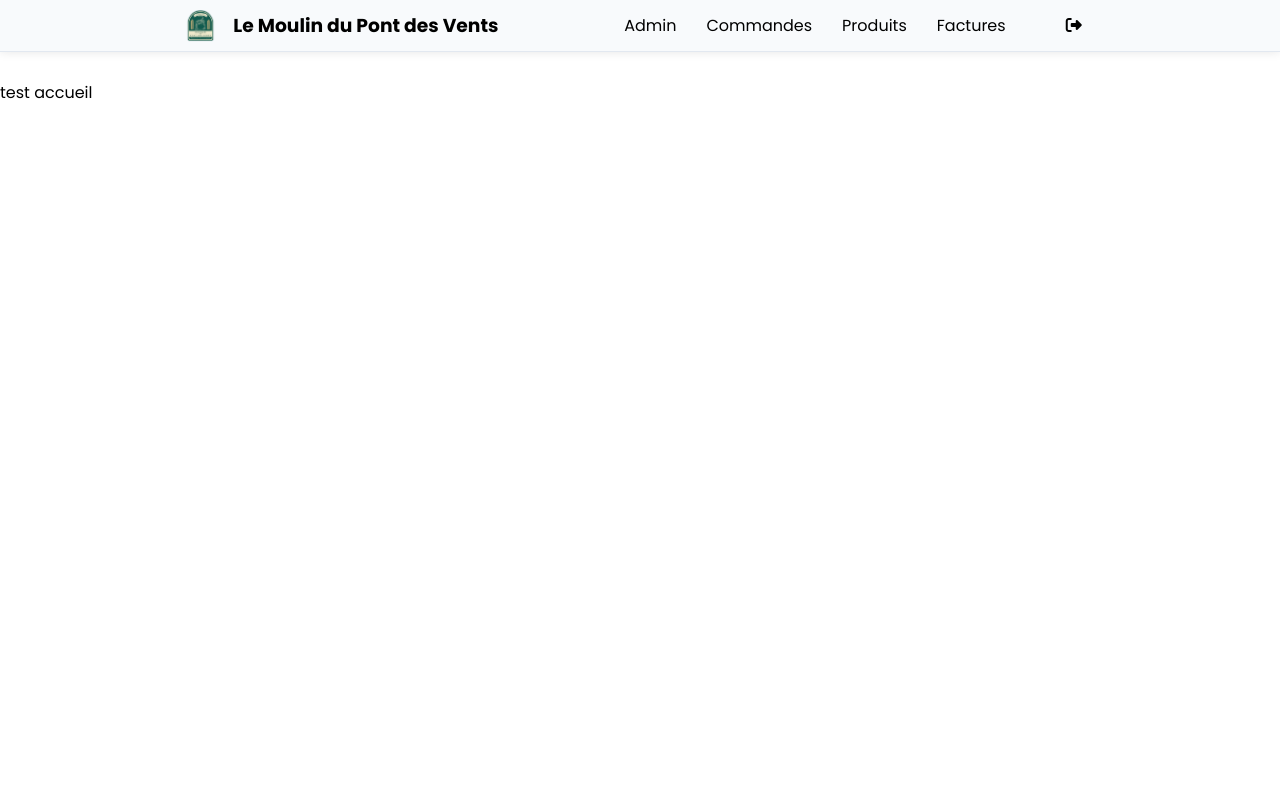
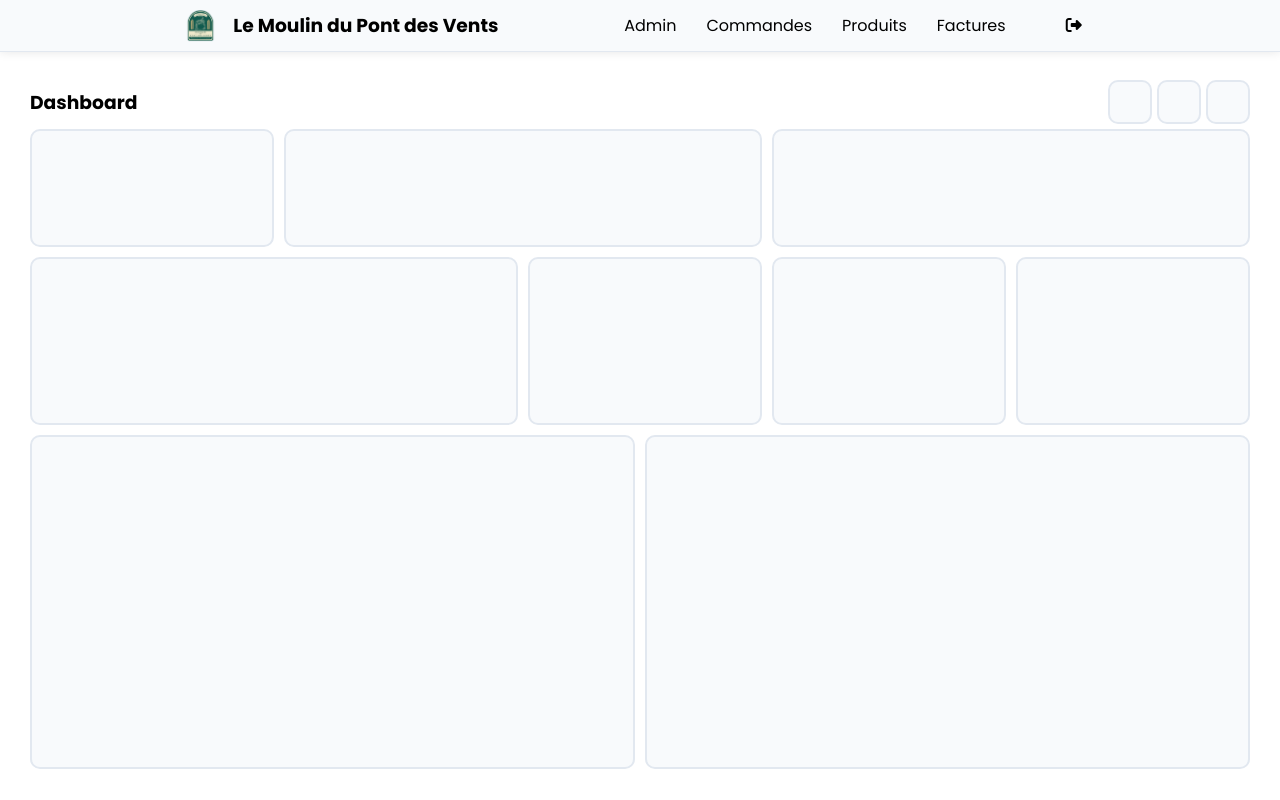
Before and after one commit to KaazDW/A2S3-SAE-BOULANGERIE, a Symfony app: template templates/pages/accueil.html.twig in a window 1280 px wide. Run offline with Twig, Linux system fonts and the light colour scheme; the template is opened without the code that fills it, so the values that code supplies are empty; some libraries are stand-ins or nearby versions.

Commit message:
[dev] architecture dashboard homepage

```diff
--- a/public/style/css/base.css
+++ b/public/style/css/base.css
@@ -320,4 +320,56 @@ section.error404 div.content a i {
   margin-right: 10px;
 }
 
+.case {
+  background-color: var(--color-subgrey);
+  border: 2px solid var(--color-lightgrey);
+  border-radius: 10px;
+}
+
+section.head {
+  display: flex;
+  justify-content: space-between;
+  align-items: center;
+  margin: 0 30px 5px;
+}
+section.head .el {
+  display: flex;
+}
+section.head .el .case {
+  height: 40px;
+  width: 40px;
+  margin-left: 5px;
+}
+
+section.home {
+  height: calc(100vh - 80px - 70px);
+  margin: 0 30px;
+}
+section.home .top {
+  display: grid;
+  grid-template-columns: 20% calc(40% - 10px) calc(40% - 10px);
+  grid-gap: 10px;
+}
+section.home .top .case {
+  height: calc((100vh - 100px) / 4 - 11px - 50px);
+}
+section.home .middle {
+  margin-top: 10px;
+  display: grid;
+  grid-template-columns: 40% calc(20% - 10px) calc(20% - 10px) calc(20% - 10px);
+  grid-gap: 10px;
+}
+section.home .middle .case {
+  height: calc((100vh - 100px) / 4 - 11px);
+}
+section.home .bottom {
+  margin-top: 10px;
+  display: grid;
+  grid-template-columns: calc(50% - 5px) calc(50% - 5px);
+  grid-gap: 10px;
+}
+section.home .bottom .case {
+  height: calc(((100vh - 100px) / 4 - 5px) * 2 - 10px);
+}
+
 /*# sourceMappingURL=base.css.map */
--- a/public/style/scss/base.scss
+++ b/public/style/scss/base.scss
@@ -342,3 +342,71 @@ section.error404{
     }
   }
 }
+
+// Page d'accueil
+.case{
+  background-color: var(--color-subgrey);
+  border: 2px solid var(--color-lightgrey);
+  border-radius: 10px;
+}
+section.head{
+  display: flex;
+  justify-content: space-between;
+  align-items: center;
+  margin: 0 30px 5px;
+
+  .title{
+
+  }
+  .el{
+    display: flex;
+    .case{
+      height: 40px;
+      width: 40px;
+      margin-left: 5px;
+    }
+  }
+}
+section.home{
+  // 100vh permet de prendre la hauteur de l'écran, dont on soustrait la hauteur du header (de tout ce qui est affiché au dessus de la section)
+  height: calc(100vh - 80px - 70px);
+
+  //border: 1px solid red;
+
+  margin: 0 30px;
+
+  .top {
+    display: grid;
+    // grid-template-colums est suivis d'autant de valeurs qu'il y a de colonnes dans la ranger
+    // fait des calcule avec soustraction permet de soustraire les marges présentes entre les
+    // cases pour que celle-ci ne débordent pas à droite
+    grid-template-columns: 20% calc(40% - 10px) calc(40% - 10px);
+    grid-gap: 10px;
+
+    .case{
+      height: calc(((100vh - 100px) / 4 - (33px / 3)) - 50px);
+    }
+  }
+  .middle {
+    margin-top: 10px;
+    display: grid;
+    grid-template-columns: 40% calc(20% - 10px) calc(20% - 10px) calc(20% - 10px) ;
+    grid-gap: 10px;
+
+    .case {
+      height: calc((100vh - 100px) / 4 - (33px / 3));
+    }
+  }
+  .bottom {
+    margin-top: 10px;
+    display: grid;
+    grid-template-columns: calc(50% - 5px) calc(50% - 5px);
+    grid-gap: 10px;
+
+    .case{
+      height: calc((((100vh - 100px) / 4 - 5px)*2) - 10px);
+    }
+  }
+
+
+}
--- a/templates/pages/accueil.html.twig
+++ b/templates/pages/accueil.html.twig
@@ -4,7 +4,62 @@
 {% endblock %}
 
 {% block body %}
-    <p>test accueil</p>
+    <section class="head">
+        <div class="title">
+            <h3>Dashboard</h3>
+        </div>
+        <div class="el">
+            <div class="case">
+
+            </div>
+            <div class="case">
+
+            </div>
+            <div class="case">
+
+            </div>
+        </div>
+    </section>
+    <section class="home">
+        <div class="top">
+            <div class="case">
+
+            </div>
+            <div class="case">
+
+            </div>
+            <div class="case">
+
+            </div>
+        </div>
+        <div class="middle">
+            <div class="case">
+
+            </div>
+            <div class="case">
+
+            </div>
+            <div class="case">
+
+            </div>
+            <div class="case">
+
+            </div>
+        </div>
+        <div class="bottom">
+            <div class="case">
+
+            </div>
+            <div class="case">
+
+            </div>
+        </div>
+
+
+
+
+
+    </section>
 {#    <table class="table">#}
 {#        <thead>#}
 {#        <tr>#}
```
Also changed, not shown: 1 other file.
